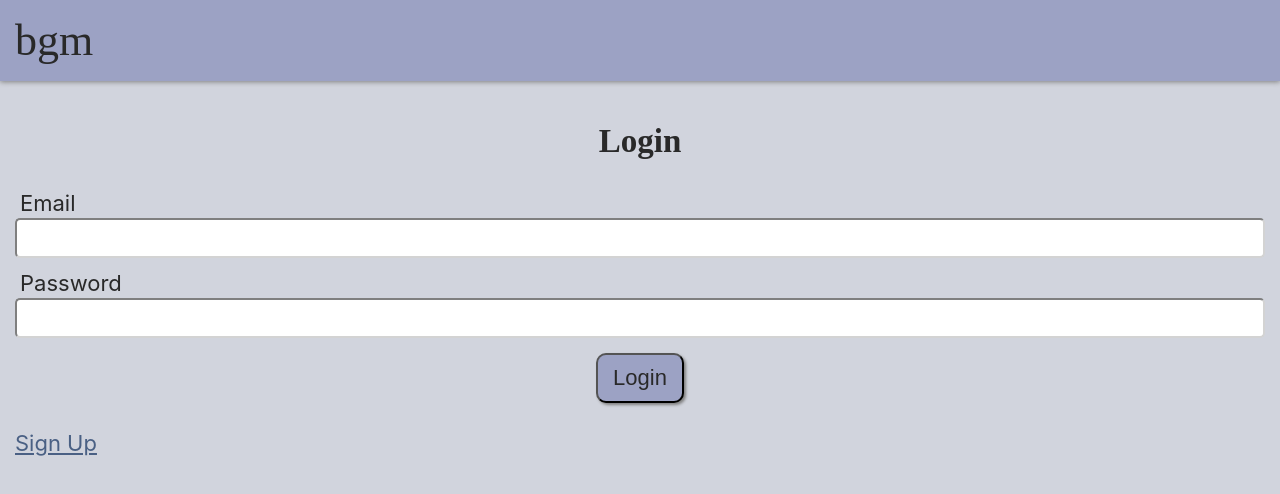
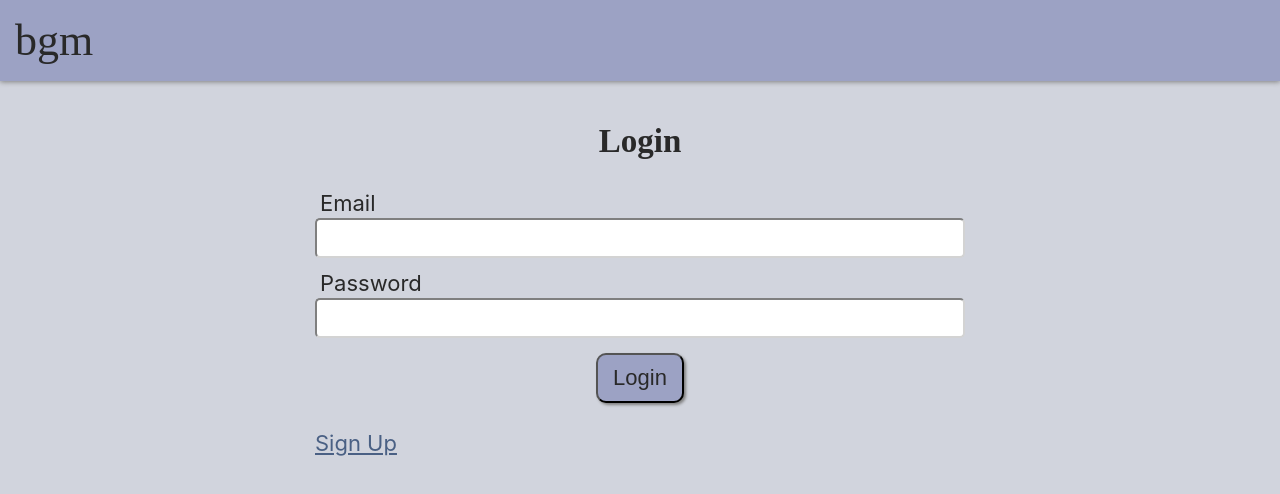
Before and after one commit to mgettytehan/ga-project-moodtracker, a React (Create React App) app in the folder client/: page /login in a window 1280 px wide. Shown: the top 494 px of the page. Built offline with nearby package versions, Linux system fonts and the light colour scheme; a web font is replaced by a local one.

Commit message:
App now looks fine at desktop resolutions

```diff
--- a/client/src/index.css
+++ b/client/src/index.css
@@ -50,6 +50,10 @@ header button {
   background-color: var(--bg-color);
 }
 
+main {
+  max-width: 1250px;
+}
+
 .clickable {
   cursor: pointer;
   text-decoration: underline;
@@ -82,13 +86,13 @@ main {
 
 .table-container {
   margin: 0 auto;
-  width: 98vw;
+  width: 98%;
   overflow: scroll;
 }
 
 table {
   text-align: center;
-  margin: 20px 0;
+  margin: 20px auto;
   border: 2px solid var(--accent-color);
   border-collapse: collapse;
   font-size: 0.8em;
@@ -108,6 +112,8 @@ td, th {
 form {
   display: flex;
   flex-direction: column;
+  max-width: 650px;
+  margin: 0 auto;
 }
 
 form label {
@@ -119,7 +125,7 @@ button, input, select, option {
   color: var(--text-color);
 }
 
-button, input[type=submit] {
+button, input[type=submit], input[type=button] {
   border-radius: 10px;
   padding: 10px 15px;
   background-color: var(--accent-color);
@@ -128,7 +134,7 @@ button, input[type=submit] {
   margin: 5px;
 }
 
-input:not([type=submit]), select, option {
+input:not([type=submit]):not([type=button]), select, option {
   border-radius: 5px;
   padding: 5px;
   margin-bottom: 10px;
@@ -146,7 +152,8 @@ input[type=radio] {
 
 .mood-scale {
   text-align: center;
-  margin: 20px 0;
+  max-width: 650px;
+  margin: 20px auto;
 }
 
 .scale-items {
```
